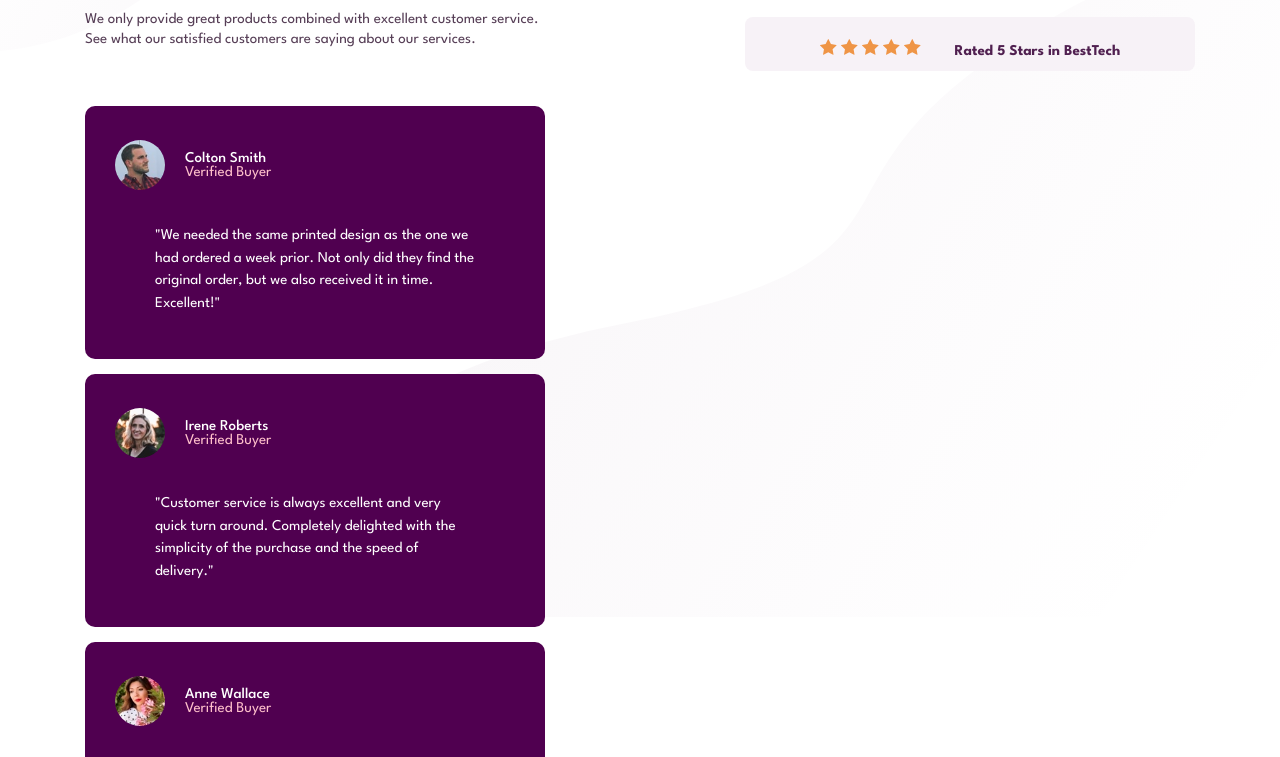
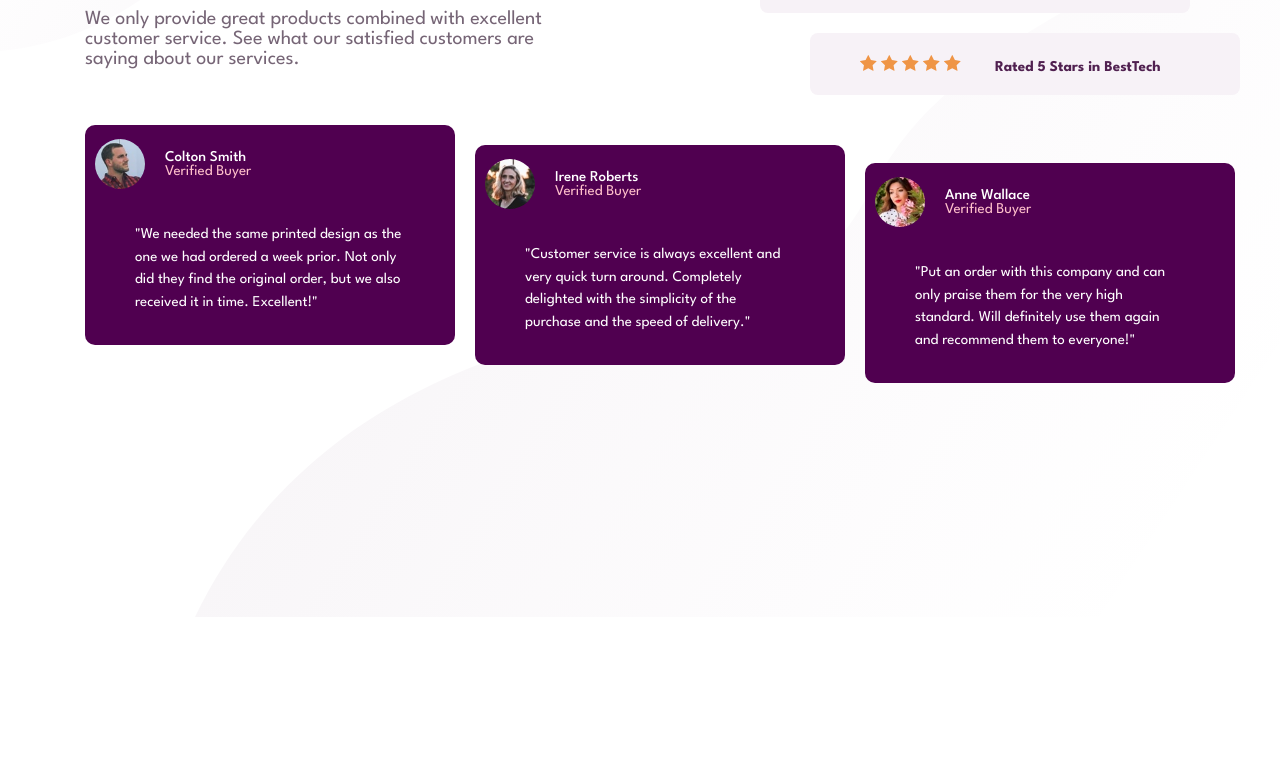
Before and after one commit to AidenCosta08/SocialProofSection, a plain HTML site: page index.html in a window 1280 px wide. Shown: the part 311-1068 px from the top of the page. After the commit the page ends 928 px from the top, so only its background shows below. Drawn offline with Linux system fonts and the light colour scheme.

Commit message:
Final social proof section

```diff
--- a/main.css
+++ b/main.css
@@ -25,6 +25,7 @@ body{
 			"header ratings"
 			"reviews reviews";
 
+    grid-template-rows: auto 500px;
 }
 
 h1 {
@@ -33,14 +34,17 @@ h1 {
     font-weight: 700;
     color: hsl(300, 43%, 22%);
     font-size: 50px;
+    width: 350px;
 
 }
 
 #para{
     margin-top: 200px;
     grid-area: header;
-    color: hsl(300, 16%, 29%);
+    color: hsl(300, 8%, 43%);
     line-height: 20px ;
+    width: 480px;
+    font-size: 20px;
 }
 
 #w{
@@ -65,10 +69,12 @@ h1 {
     margin-bottom:20px;
     background-color: hsl(300, 24%, 96%);
     border-radius: 8px;
-    width:450px;
+    width:380px;
     height: 40px;
     font-weight: bolder;
     color: hsl(300, 43%, 22%);
+    padding-left: 50px;
+    padding-bottom: 15px;
 }
 
 .stars #two{
@@ -79,12 +85,23 @@ h1 {
     margin-left:200px;
 }
 
+section{
+    grid-area: 20px;
+    grid-area: reviews;
+    display: flex;
+    flex-direction: row;
+}
+
 .review{
 	background-color:rgb(80, 0, 80);
 	color: white;
-	padding: 2em;
-	margin: 1em 0;
+	padding: 10px;
+
 	border-radius: 10px;
+    width: 350px;
+    height: 200px;
+    margin-right:20px;
+    margin-top: 10px;
 }
 
 .user {
@@ -95,6 +112,14 @@ h1 {
 
 .user p {
 	font-weight: 500;
+}
+
+#irene{
+    margin-top: 30px;
+}
+
+#anne{
+    margin-top: 48px;
 }
 
 .user img {
```
